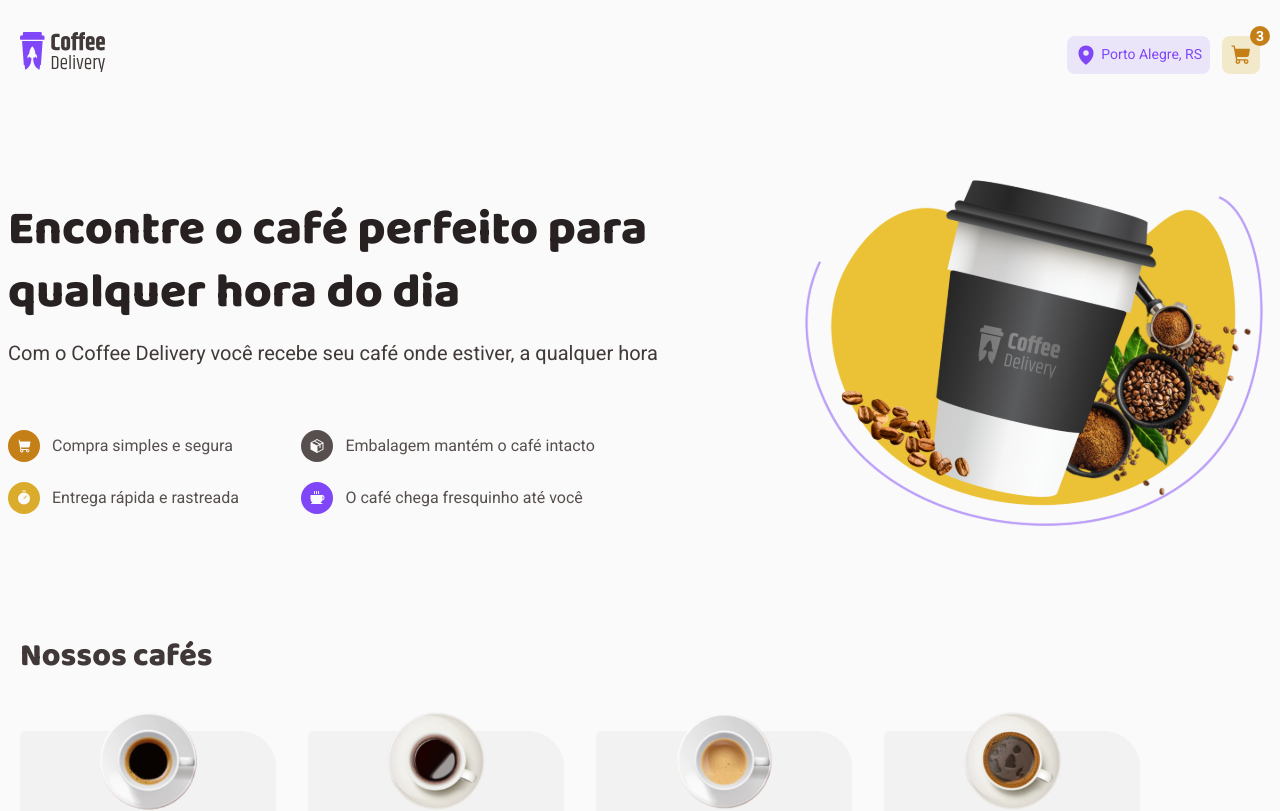
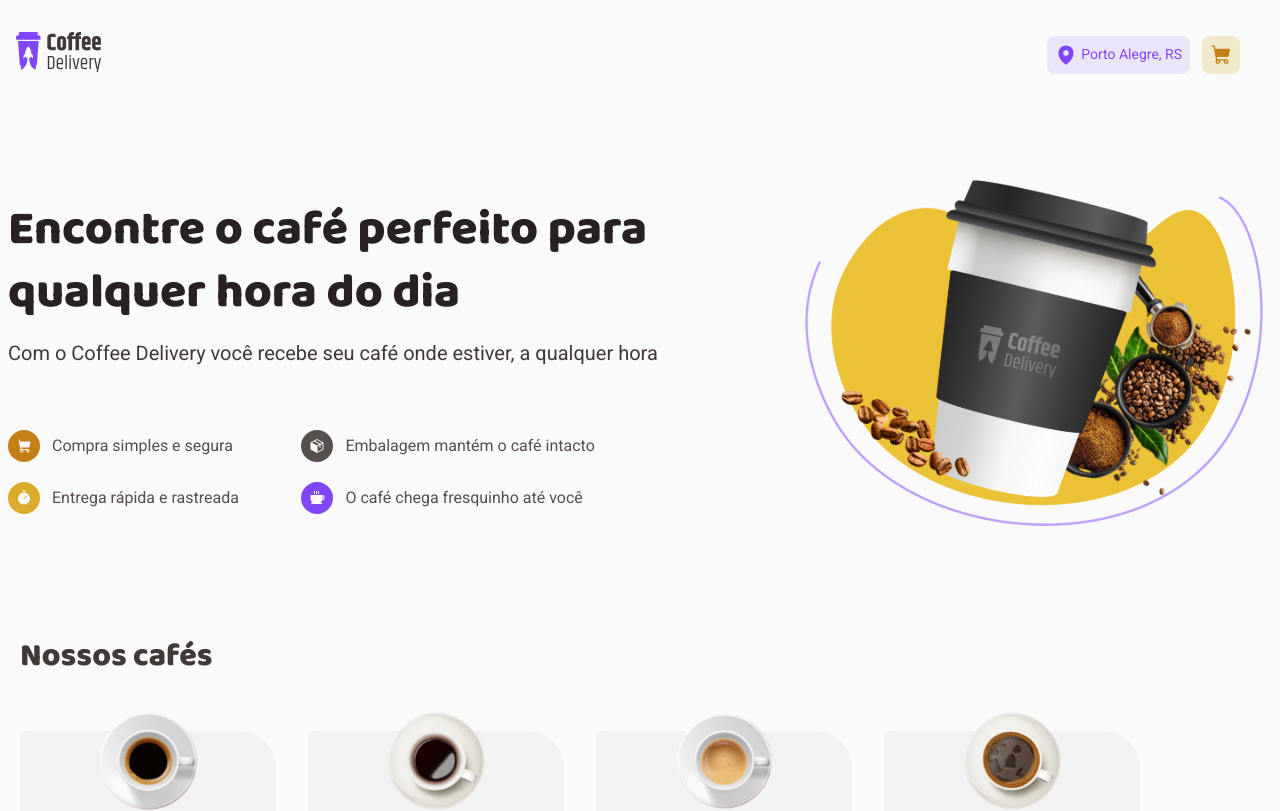
Before and after one commit to Guivieirasilva/coffee-delivery, a React (Vite) app: page / in a window 1280 px wide. Shown: the top 811 px of the page. Built offline with nearby package versions, Linux system fonts and the light colour scheme.

Commit message:
adicionando navegação entre rotas ao layout

```diff
--- a/src/layouts/DefaultLayout/index.tsx
+++ b/src/layouts/DefaultLayout/index.tsx
@@ -2,8 +2,10 @@ import { Link, Outlet } from 'react-router-dom'
 import { Container, LayoutContainer, LocationLinks } from './styles'
 import LOGO from '../../assets/Logo.svg'
 import { MapPin, ShoppingCart } from '@phosphor-icons/react'
+import { useCoffees } from '../../hooks/useCoffes'
 
 export function DefaultLayout() {
+  const { cart } = useCoffees()
   return (
     <Container>
       <LayoutContainer>
@@ -15,9 +17,9 @@ export function DefaultLayout() {
             <MapPin size={22} weight="fill" />
             <span>Porto Alegre, RS</span>
           </div>
-          <Link to="/Checkout">
+          <Link to="/checkout">
             <ShoppingCart size={22} weight="fill" />
-            <span>3</span>
+            {cart.length > 0 && <span>{cart.length}</span>}
           </Link>
         </LocationLinks>
       </LayoutContainer>
--- a/src/layouts/DefaultLayout/styles.ts
+++ b/src/layouts/DefaultLayout/styles.ts
@@ -1,7 +1,7 @@
 import styled from 'styled-components'
 import { mixins } from '../../styles/mixins'
 
-export const Container = styled.div`
+export const Container = styled.header`
   width: 100vw;
   display: flex;
   align-items: center;
@@ -15,12 +15,12 @@ export const LayoutContainer = styled.nav`
   align-items: center;
   justify-content: space-between;
   max-width: 1440px;
-  padding: 32px 20px;
+  padding: 32px 1rem;
 `
 export const LocationLinks = styled.aside`
   display: flex;
   gap: 12px;
-
+  padding-right: 1.5rem;
   div {
     background-color: ${({ theme }) => theme.colors.purple.light};
     padding: 0.5rem;
```
